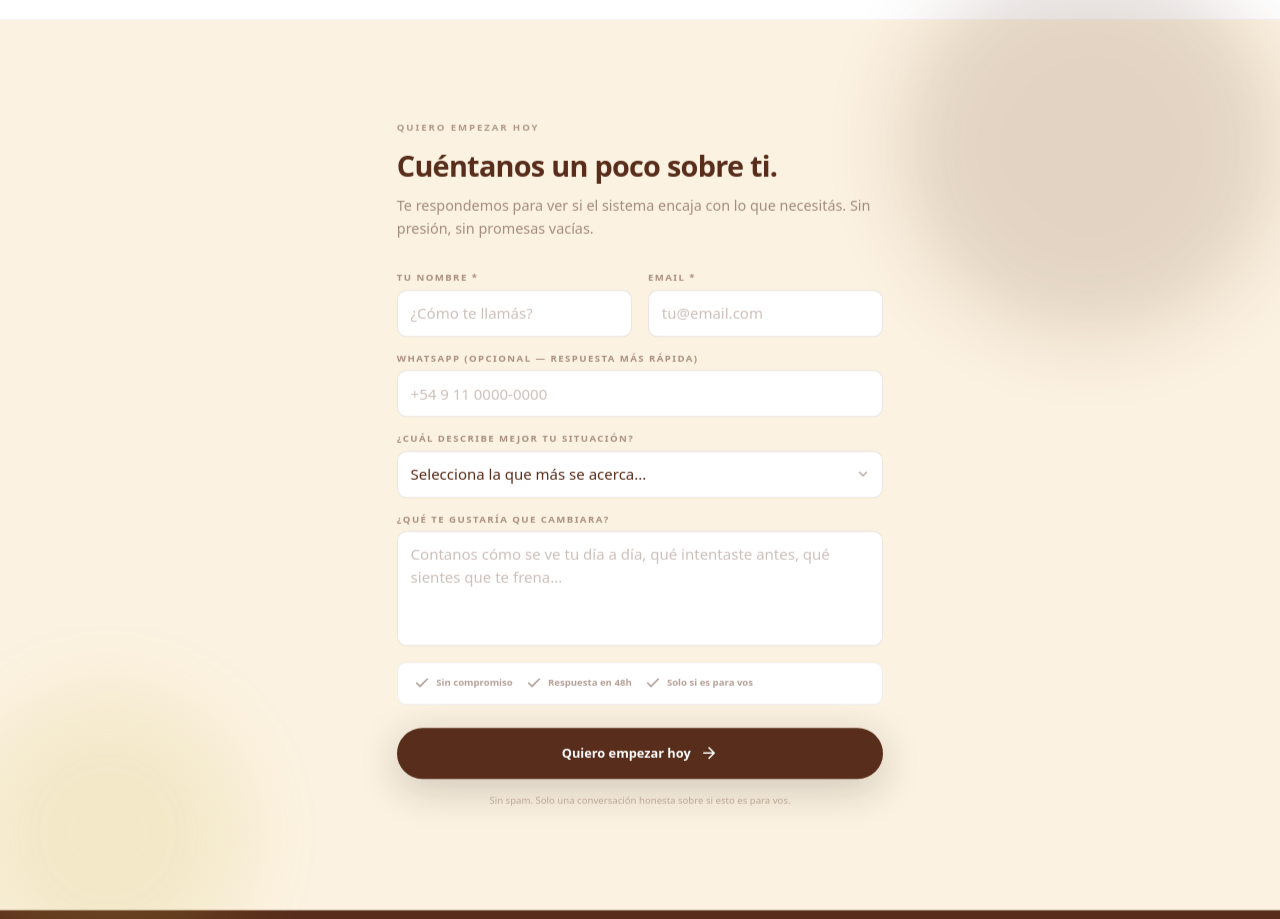
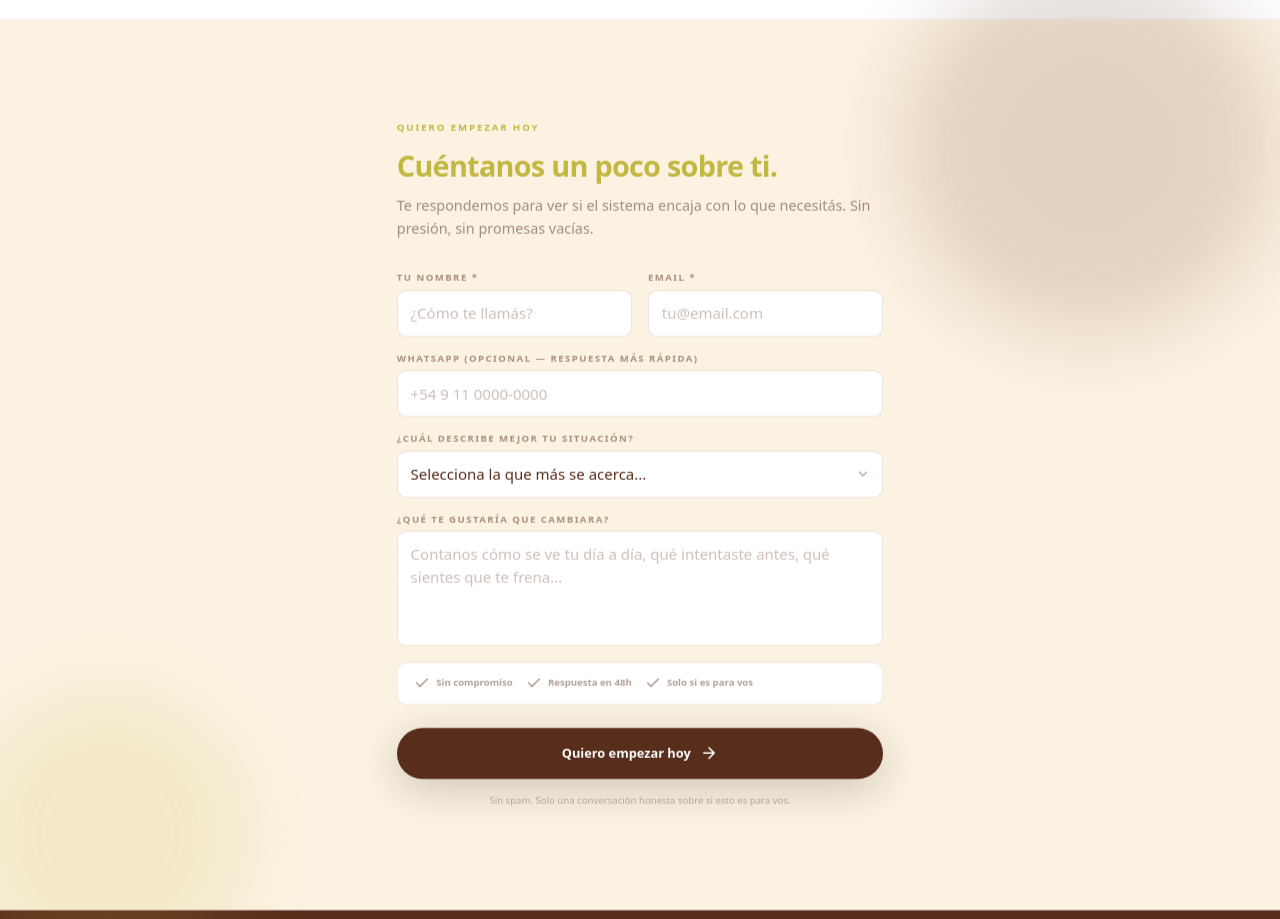
Before and after one commit to c0ughman/swapthat, a Next.js app in the folder site/: page /contacto/sistema in a window 1280 px wide. Shown: the part 1580-2499 px from the top of the page. Built offline with nearby package versions, Linux system fonts and the light colour scheme.

Commit message:
style: sistema contact section — cream background, green title and eyebrow

```diff
--- a/site/src/app/contacto/sistema/page.tsx
+++ b/site/src/app/contacto/sistema/page.tsx
@@ -282,7 +282,7 @@ export default function ContactoSistemaPage() {
       {/* ════════════════════════════════════════════════════════════════════
           FORM — cream background
       ════════════════════════════════════════════════════════════════════ */}
-      <section id="formulario" className="relative py-24 md:py-32" style={{ background: "var(--background)" }}>
+      <section id="formulario" className="relative py-24 md:py-32" style={{ background: "#fcf2e1" }}>
         <BlobShape color="var(--foreground)" size={380} className="-top-20 right-0 opacity-[0.03]" blur />
         <BlobShape color="var(--verde)" size={280} className="-bottom-20 -left-10 opacity-[0.12]" blur />
 
@@ -293,10 +293,10 @@ export default function ContactoSistemaPage() {
             viewport={{ once: true }}
             transition={{ duration: 0.5, ease: [0.22, 1, 0.36, 1] }}
           >
-            <span className="mb-4 block text-xs font-semibold uppercase tracking-[0.2em] text-foreground/45">
+            <span className="mb-4 block text-xs font-semibold uppercase tracking-[0.2em] text-[#c2b742]">
               Quiero empezar hoy
             </span>
-            <h2 className="mb-3 text-3xl font-bold leading-tight tracking-tight text-foreground md:text-4xl">
+            <h2 className="mb-3 text-3xl font-bold leading-tight tracking-tight text-[#c2b742] md:text-4xl">
               Cuéntanos un poco sobre ti.
             </h2>
             <p className="mb-10 text-lg leading-relaxed text-gray">
```
